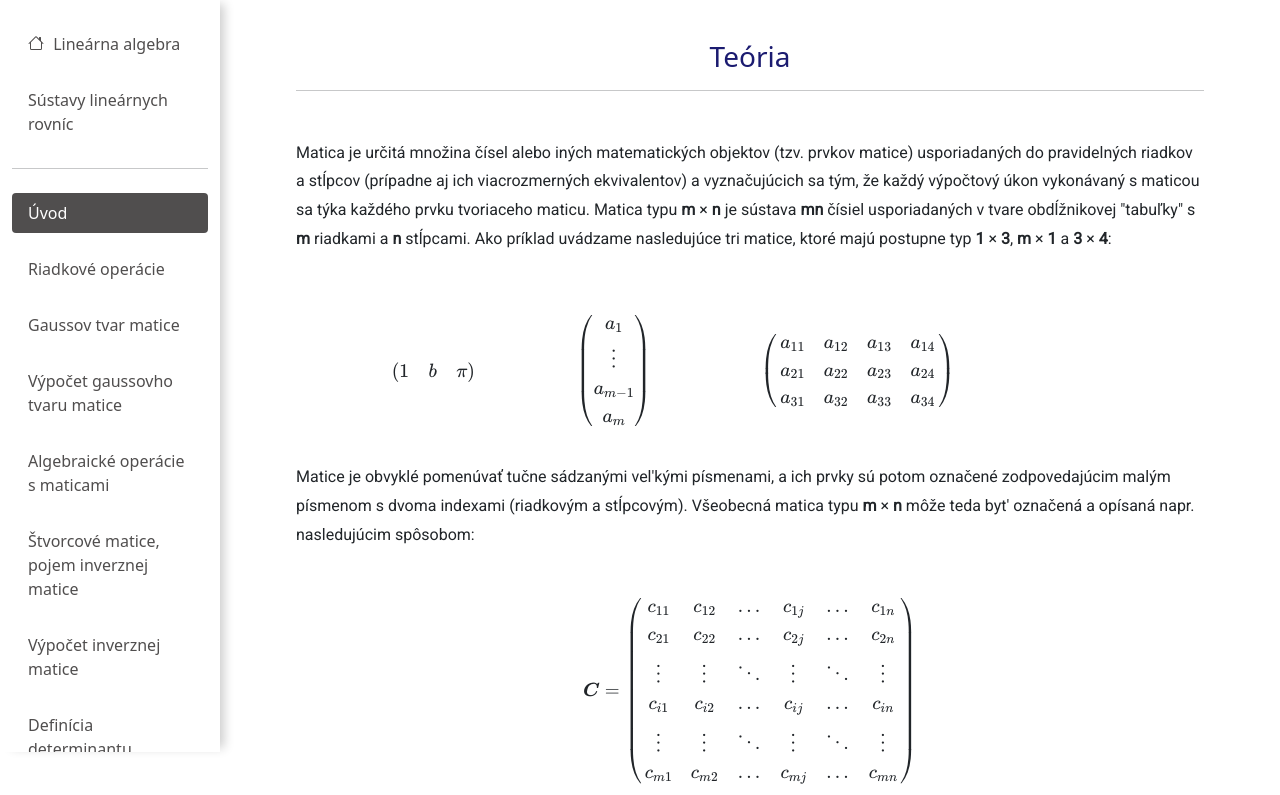
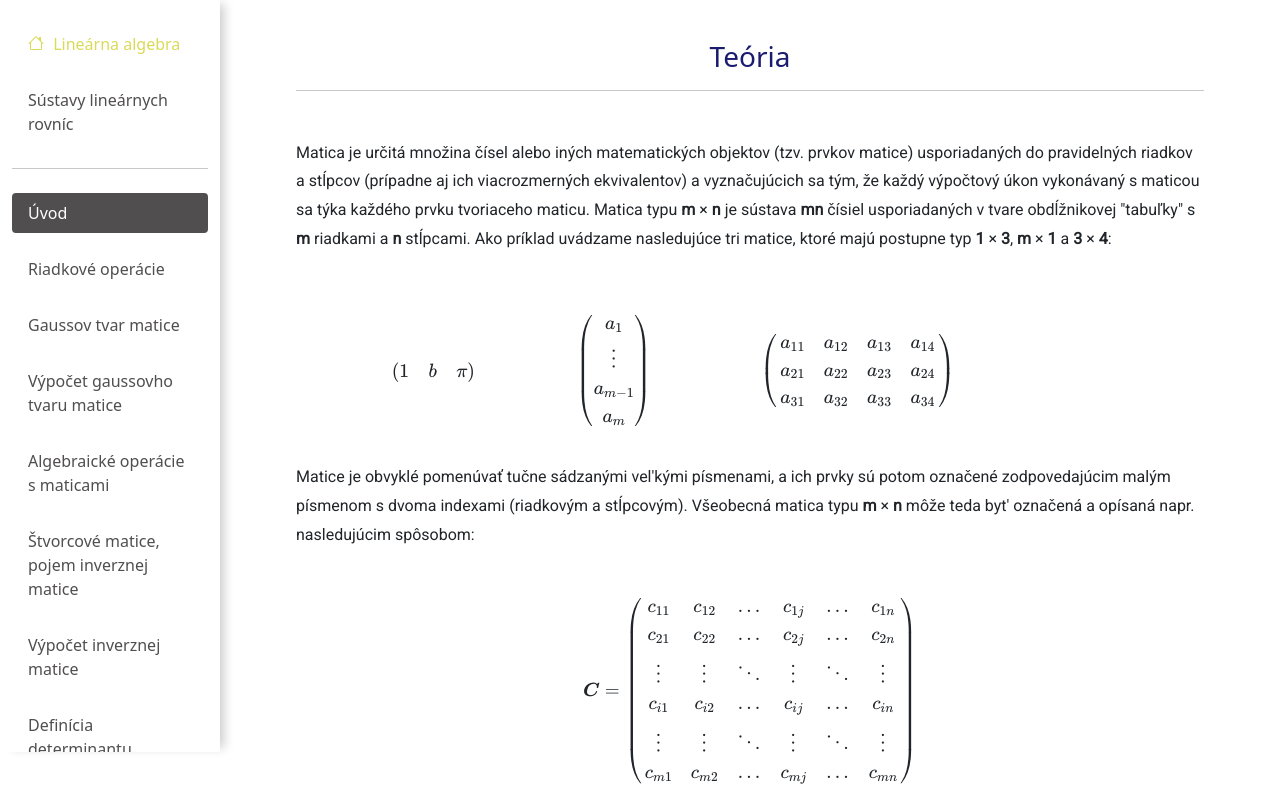
Before and after one commit to MarekBs/BP2023, a PHP site: the page made by linearnaAlgebra/témy/uvod/index.html in a window 1280 px wide, with the pointer over the restyled element. Shown: the part 56-851 px from the top of the page. Run offline with PHP 8.4, Linux system fonts and the light colour scheme; some libraries are stand-ins or nearby versions.

Commit message:
fixed sidebar in LA lightgreen color

```diff
--- a/styleAll.css
+++ b/styleAll.css
@@ -47,11 +47,14 @@ p {
 .sidebar-sticky .nav-link {
   margin: 0.5rem 0;
 }
+
+.sidebar-sticky .nav-link:hover {
+  color: rgb(218, 218, 89);
+}
 .sidebar-sticky .nav-link.active {
   background-color: #504e4e;
   color: white;
 }
-
 #sidebar12 {
   position: fixed;
   height: calc(100vh - 3rem);
```
